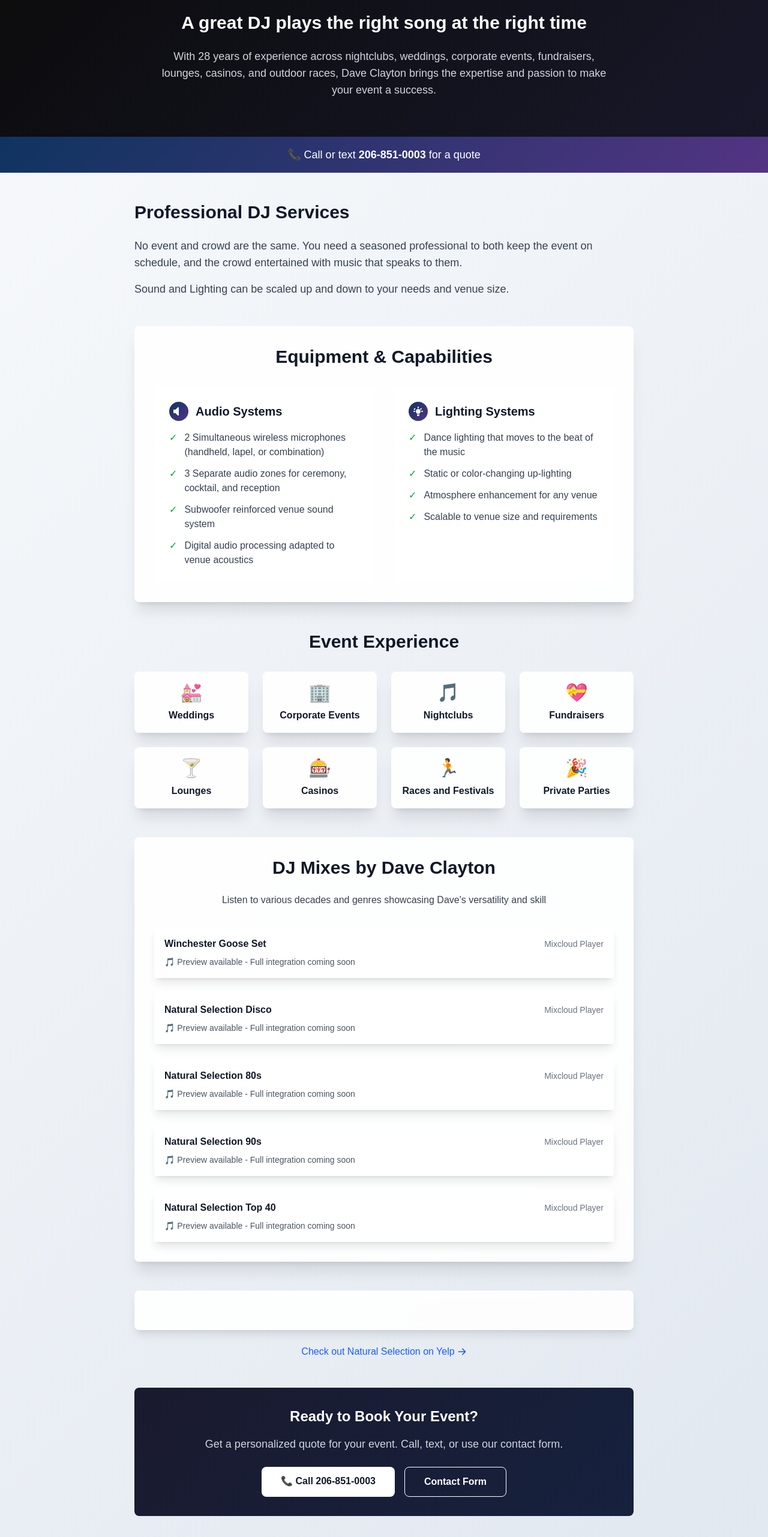
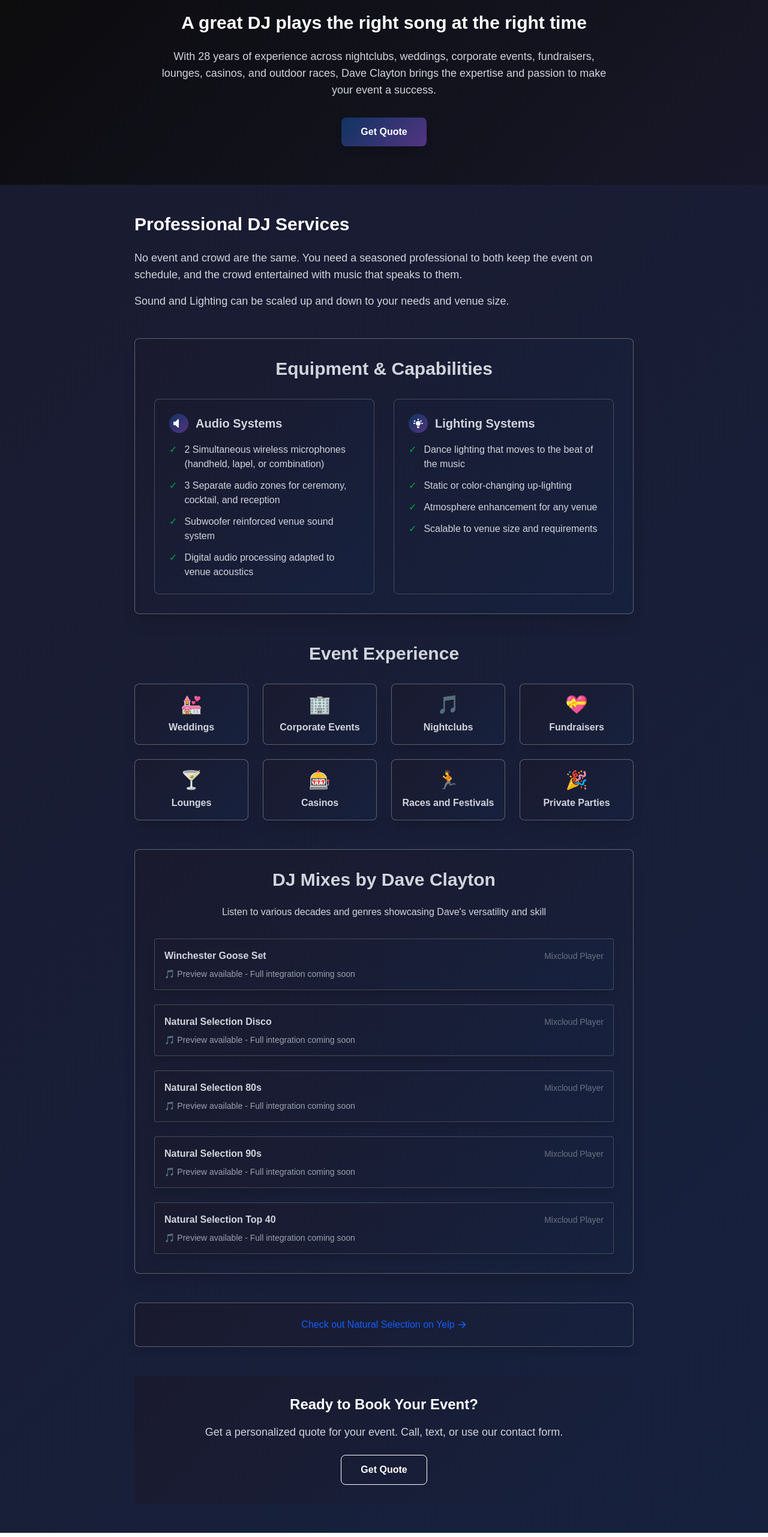
Before and after one commit to RESTfulInSeattle/Natural_Selection_Site, a Next.js app in the folder naturalselection-site/: page /dj-services in a window 1280 px wide. Shown: the part 234-2797 px from the top of the page at 60% size. Built offline with nearby package versions, Linux system fonts and the light colour scheme.

Commit message:
Improved dj services

```diff
--- a/naturalselection-site/src/app/dj-services/page.js
+++ b/naturalselection-site/src/app/dj-services/page.js
@@ -1,8 +1,9 @@
 import Image from "next/image";
+import Link from "next/link";
 
 export default function DJServices() {
   return (
-    <div className="min-h-screen gradient-section-light">
+    <div className="min-h-screen gradient-primary">
       {/* Hero Section */}
       <div className="gradient-hero text-white py-16 relative overflow-hidden">
         <div className="absolute inset-0 bg-black/10"></div>
@@ -18,19 +19,18 @@ export default function DJServices() {
           <h2 className="text-2xl md:text-3xl font-bold mb-6">
             A great DJ plays the right song at the right time
           </h2>
-          <p className="text-lg text-gray-300 max-w-3xl mx-auto">
+          <p className="text-lg text-gray-300 max-w-3xl mx-auto mb-8">
             With 28 years of experience across nightclubs, weddings, corporate events, fundraisers,
             lounges, casinos, and outdoor races, Dave Clayton brings the expertise and passion to make your event a success.
           </p>
-        </div>
-      </div>
-
-      {/* Contact Info Banner */}
-      <div className="gradient-accent text-white py-4">
-        <div className="max-w-4xl mx-auto px-4 sm:px-6 lg:px-8 text-center">
-          <p className="text-lg">
-            📞 Call or text <a href="tel:206-851-0003" className="font-bold hover:underline">206-851-0003</a> for a quote
-          </p>
+          <div className="flex flex-col sm:flex-row gap-4 justify-center">
+            <Link
+              href="/contact"
+              className="inline-block gradient-accent text-white px-8 py-3 rounded-lg font-semibold hover:scale-105 transition-all duration-200 shadow-lg"
+            >
+              Get Quote
+            </Link>
+          </div>
         </div>
       </div>
 
@@ -39,24 +39,24 @@ export default function DJServices() {
 
         {/* Service Description */}
         <div className="mb-12">
-          <h2 className="text-3xl font-bold mb-6 text-gray-900">Professional DJ Services</h2>
-          <p className="text-lg text-gray-700 mb-4">
+          <h2 className="text-3xl font-bold mb-6 text-white">Professional DJ Services</h2>
+          <p className="text-lg text-gray-300 mb-4">
             No event and crowd are the same. You need a seasoned professional to both keep the event on schedule,
             and the crowd entertained with music that speaks to them.
           </p>
-          <p className="text-lg text-gray-700">
+          <p className="text-lg text-gray-300">
             Sound and Lighting can be scaled up and down to your needs and venue size.
           </p>
         </div>
 
         {/* Equipment & Services */}
-        <div className="bg-white/90 backdrop-blur-sm rounded-lg p-8 mb-12 border border-white/30 shadow-xl">
-          <h2 className="text-3xl font-bold mb-8 text-center text-gray-900">Equipment & Capabilities</h2>
+        <div className="gradient-primary backdrop-blur-sm rounded-lg p-8 mb-12 border border-white/30 shadow-xl">
+          <h2 className="text-3xl font-bold mb-8 text-center text-gray-300">Equipment & Capabilities</h2>
           <div className="grid md:grid-cols-1 lg:grid-cols-2 gap-8">
 
             {/* Audio Equipment */}
-            <div className="bg-white/80 backdrop-blur-sm rounded-lg p-6 border border-white/20">
-              <h3 className="text-xl font-bold mb-4 text-gray-900 flex items-center">
+            <div className="gradient-primary backdrop-blur-sm rounded-lg p-6 border border-white/20">
+              <h3 className="text-xl font-bold mb-4 text-gray-300 flex items-center">
                 <div className="gradient-accent text-white rounded-full w-8 h-8 flex items-center justify-center mr-3">
                   <svg className="w-5 h-5" fill="currentColor" viewBox="0 0 20 20">
                     <path fillRule="evenodd" d="M9.383 3.076A1 1 0 0110 4v12a1 1 0 01-1.707.707L4.586 13H2a1 1 0 01-1-1V8a1 1 0 011-1h2.586l3.707-3.707a1 1 0 011.09-.217z" clipRule="evenodd"/>
@@ -64,7 +64,7 @@ export default function DJServices() {
                 </div>
                 Audio Systems
               </h3>
-              <ul className="space-y-3 text-gray-700">
+              <ul className="space-y-3 text-gray-300">
                 <li className="flex items-start">
                   <span className="text-green-600 mr-3">✓</span>
                   2 Simultaneous wireless microphones (handheld, lapel, or combination)
@@ -85,8 +85,8 @@ export default function DJServices() {
             </div>
 
             {/* Lighting */}
-            <div className="bg-white/80 backdrop-blur-sm rounded-lg p-6 border border-white/20">
-              <h3 className="text-xl font-bold mb-4 text-gray-900 flex items-center">
+            <div className="gradient-primarybackdrop-blur-sm rounded-lg p-6 border border-white/20">
+              <h3 className="text-xl font-bold mb-4 text-gray-300 flex items-center">
                 <div className="gradient-accent text-white rounded-full w-8 h-8 flex items-center justify-center mr-3">
                   <svg className="w-5 h-5" fill="currentColor" viewBox="0 0 20 20">
                     <path d="M11 3a1 1 0 10-2 0v1a1 1 0 102 0V3zM15.657 6.343a1 1 0 00-1.414-1.414l-.707.707a1 1 0 001.414 1.414l.707-.707zM18 10a1 1 0 01-1 1h-1a1 1 0 110-2h1a1 1 0 011 1zM5.05 6.464a1 1 0 10-1.414-1.414l-.707.707a1 1 0 001.414 1.414l.707-.707zM5 10a1 1 0 01-1 1H3a1 1 0 110-2h1a1 1 0 011 1zM8 16v-1h4v1a2 2 0 11-4 0zM12 14c.015-.34.208-.646.477-.859a4 4 0 10-4.954 0c.27.213.462.519.477.859h4z"/>
@@ -94,7 +94,7 @@ export default function DJServices() {
                 </div>
                 Lighting Systems
               </h3>
-              <ul className="space-y-3 text-gray-700">
+              <ul className="space-y-3 text-gray-300">
                 <li className="flex items-start">
                   <span className="text-green-600 mr-3">✓</span>
                   Dance lighting that moves to the beat of the music
@@ -118,7 +118,7 @@ export default function DJServices() {
 
         {/* Event Types */}
         <div className="mb-12">
-          <h2 className="text-3xl font-bold mb-8 text-center text-gray-900">Event Experience</h2>
+          <h2 className="text-3xl font-bold mb-8 text-center text-gray-300">Event Experience</h2>
           <div className="grid md:grid-cols-2 lg:grid-cols-4 gap-6">
             {[
               { name: "Weddings", icon: "💒" },
@@ -130,18 +130,18 @@ export default function DJServices() {
               { name: "Races and Festivals", icon: "🏃" },
               { name: "Private Parties", icon: "🎉" }
             ].map((event, index) => (
-              <div key={index} className="text-center p-4 bg-white/90 backdrop-blur-sm border border-white/30 rounded-lg shadow-xl hover:shadow-2xl transition-all duration-200">
+              <div key={index} className="text-center p-4 gradient-primary backdrop-blur-sm border border-white/30 rounded-lg shadow-xl hover:shadow-2xl transition-all duration-200">
                 <div className="text-3xl mb-2">{event.icon}</div>
-                <div className="font-semibold text-gray-900">{event.name}</div>
+                <div className="font-semibold text-gray-300">{event.name}</div>
               </div>
             ))}
           </div>
         </div>
 
         {/* DJ Mixes Section */}
-        <div className="bg-white/90 backdrop-blur-sm rounded-lg p-8 mb-12 border border-white/30 shadow-xl">
-          <h2 className="text-3xl font-bold mb-6 text-center text-gray-900">DJ Mixes by Dave Clayton</h2>
-          <p className="text-center text-gray-700 mb-8">
+        <div className="gradient-primary backdrop-blur-sm rounded-lg p-8 mb-12 border border-white/30 shadow-xl">
+          <h2 className="text-3xl font-bold mb-6 text-center text-gray-300">DJ Mixes by Dave Clayton</h2>
+          <p className="text-center text-gray-300 mb-8">
             Listen to various decades and genres showcasing Dave's versatility and skill
           </p>
 
@@ -154,12 +154,12 @@ export default function DJServices() {
               "Natural Selection 90s",
               "Natural Selection Top 40"
             ].map((mix, index) => (
-              <div key={index} className="bg-white/80 backdrop-blur-sm p-4 rounded border border-white/20 shadow-lg">
+              <div key={index} className="gradient-primary backdrop-blur-sm p-4 rounded border border-white/20 shadow-lg">
                 <div className="flex items-center justify-between">
-                  <span className="font-semibold text-gray-900">{mix}</span>
+                  <span className="font-semibold text-gray-300">{mix}</span>
                   <span className="text-sm text-gray-500">Mixcloud Player</span>
                 </div>
-                <div className="mt-2 text-sm text-gray-600">
+                <div className="mt-2 text-sm text-gray-400">
                   🎵 Preview available - Full integration coming soon
                 </div>
               </div>
@@ -169,14 +169,8 @@ export default function DJServices() {
 
         {/* Testimonials */}
         <div className="mb-12">
-          <h2 className="text-3xl font-bold mb-8 text-center text-gray-900"></h2>
-          <div className="bg-white/90 backdrop-blur-sm border border-white/30 rounded-lg p-6 text-center shadow-lg">
-            <p className="text-lg text-gray-700 mb-4">
-
-            </p>
-            <p className="font-semibold text-gray-900"></p>
-          </div>
-          <div className="text-center mt-6">
+          <h2 className="text-3xl font-bold mb-8 text-center text-gray-300"></h2>
+          <div className="gradient-primary backdrop-blur-sm border border-white/30 rounded-lg p-6 text-center shadow-lg">
             <a
               href="http://yelp.com/biz/natural-selection-seattle"
               target="_blank"
@@ -199,16 +193,10 @@ export default function DJServices() {
           </p>
           <div className="flex flex-col sm:flex-row gap-4 justify-center">
             <a
-              href="tel:206-851-0003"
-              className="inline-block bg-white text-gray-900 px-8 py-3 rounded-lg font-semibold hover:bg-gray-100 transition-colors duration-200"
-            >
-              📞 Call 206-851-0003
-            </a>
-            <a
               href="/contact"
               className="inline-block border border-white text-white px-8 py-3 rounded-lg font-semibold hover:bg-white hover:text-gray-900 transition-colors duration-200"
             >
-              Contact Form
+              Get Quote
             </a>
           </div>
         </div>
```
